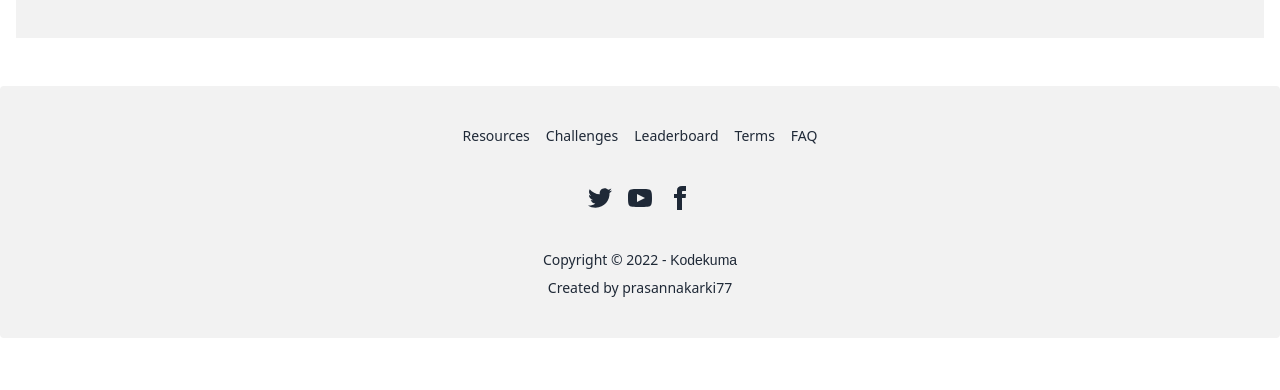
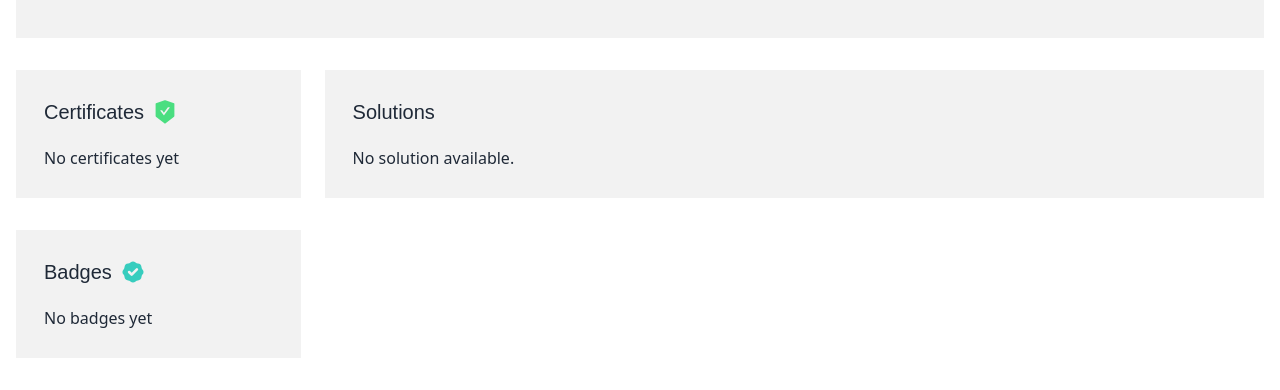
Before and after one commit to prasannakarki77/kodekuma, a React (Create React App) app in the folder frontend/: page /profile in a window 1280 px wide. Shown: the part 410-800 px from the top of the page. Built offline with nearby package versions, Linux system fonts and the light colour scheme; no server answers.

Commit message:
certificate, badges, solution section in profile

```diff
--- a/frontend/src/pages/Profile.jsx
+++ b/frontend/src/pages/Profile.jsx
@@ -14,7 +14,7 @@ const Profile = () => {
   return (
     <div className=" px-4">
       <div className="max-w-[1300px] mx-auto">
-        <div className="bg-base-200 sm:p-10 p-4 flex gap-8 md:flex-row flex-col justify-center">
+        <div className="bg-base-200 sm:p-10 p-4 flex gap-8 md:flex-row flex-col justify-center mb-8">
           <img
             src="https://images.unsplash.com/flagged/photo-1570612861542-284f4c12e75f?ixlib=rb-4.0.3&ixid=MnwxMjA3fDB8MHxwaG90by1wYWdlfHx8fGVufDB8fHx8&auto=format&fit=crop&w=1170&q=80"
             alt="profile_img"
@@ -117,6 +117,32 @@ const Profile = () => {
             </div>
           </div>
         </div>
+        <div className=" flex gap-6 items-start">
+          <div className=" w-96 ">
+            <div className="bg-base-200 p-7 mb-8">
+              <h1 className="font-cubano text-xl flex items-center gap-2 mb-5">
+                Certificates{" "}
+                <AiFillSafetyCertificate
+                  className="  text-green-400 "
+                  size={26}
+                />
+              </h1>
+              <p>No certificates yet</p>
+            </div>
+            <div className="bg-base-200 p-7 ">
+              <h1 className="font-cubano text-xl flex items-center gap-2 mb-5">
+                Badges <HiBadgeCheck className=" text-accent " size={26} />
+              </h1>
+              <p>No badges yet</p>
+            </div>
+          </div>
+          <div className="bg-base-200 p-7 w-full ">
+            <h1 className="font-cubano text-xl flex items-center gap-2 mb-5">
+              Solutions{" "}
+            </h1>
+            <p>No solution available.</p>
+          </div>
+        </div>
       </div>
     </div>
   );
```
